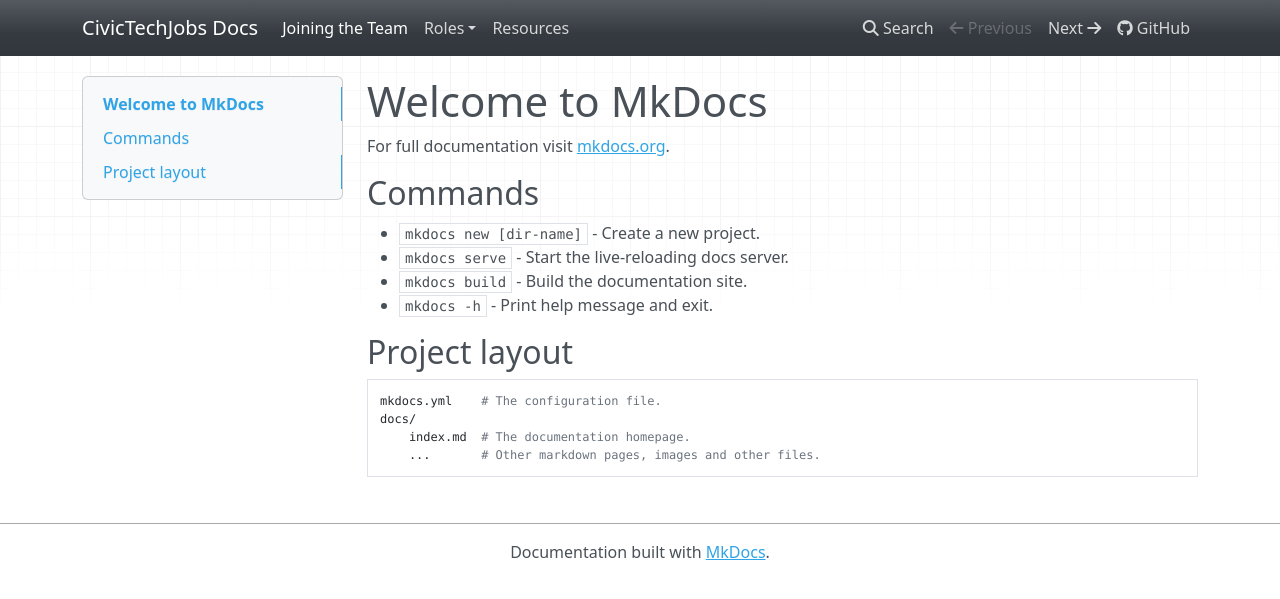
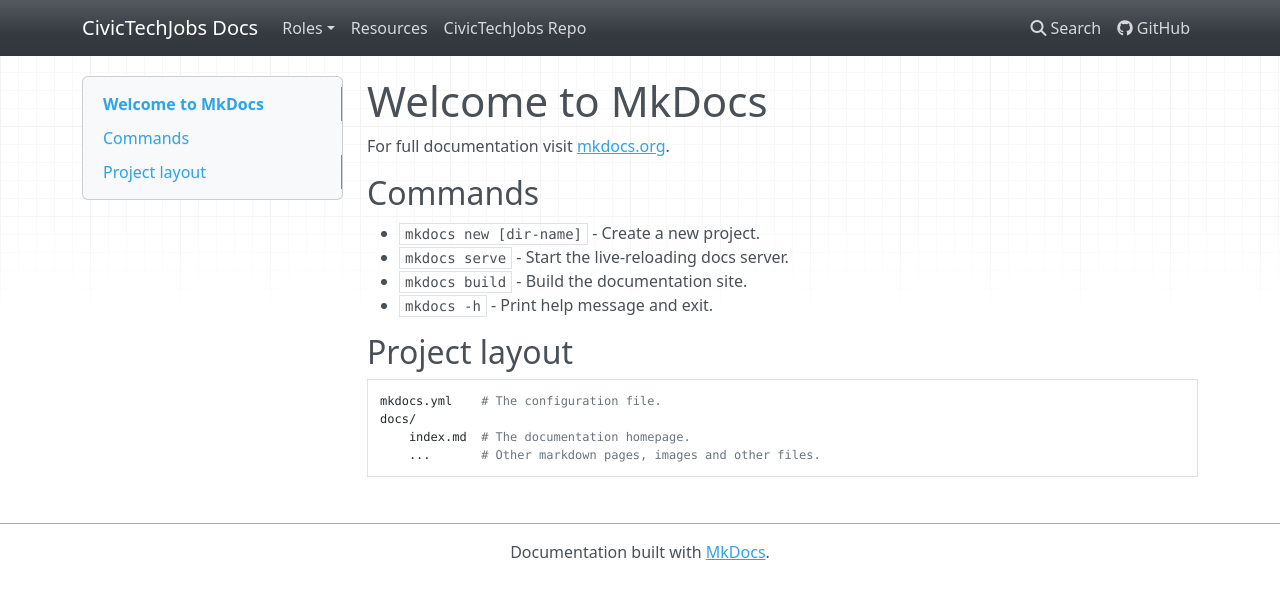
Before and after one commit to Aveline-art/CivicTechJobs-Documentation-Test, an MkDocs documentation site: the page built from docs/index.md, in a window 1280 px wide. Shown: the top 599 px of the page. Built offline with MkDocs 1.6.1, drawn with Linux system fonts in a browser that asks for light colours; nearby versions of some CDN libraries.

Commit message:
updated navigation

```diff
--- a/mkdocs.yml
+++ b/mkdocs.yml
@@ -9,7 +9,6 @@
 extra_javascript:
   - js/extra.js
 nav:
-  - Joining the Team: index.md
   - Roles:
     - Product Manager:
       - Placeholder: about.md
@@ -18,13 +17,14 @@
     - UX Researcher:
       - Placeholder: about.md
     - Web Developer:
-      - CONTRIBUTING.md: https://github.com/hackforla/CivicTechJobs/blob/main/README.md
+      - CONTRIBUTING.md: https://github.com/hackforla/CivicTechJobs/blob/main/CONTRIBUTING.md#welcome-to-the-civictechjobs-contributing-guide
       - Backend Architecture: developer/backend.md
       - Developer Workflow Cycle: developer/developer-flow.md
       - Frontend Architecture: developer/frontend.md
       - GitHub Architecture: developer/github.md
       - Installation Instructions: developer/installation.md
   - Resources: resources.md
+  - CivicTechJobs Repo: https://github.com/hackforla/CivicTechJobs
 repo_url: https://github.com/Aveline-art/CivicTechJobs-Documentation/
 repo_name: GitHub
 theme:
```
